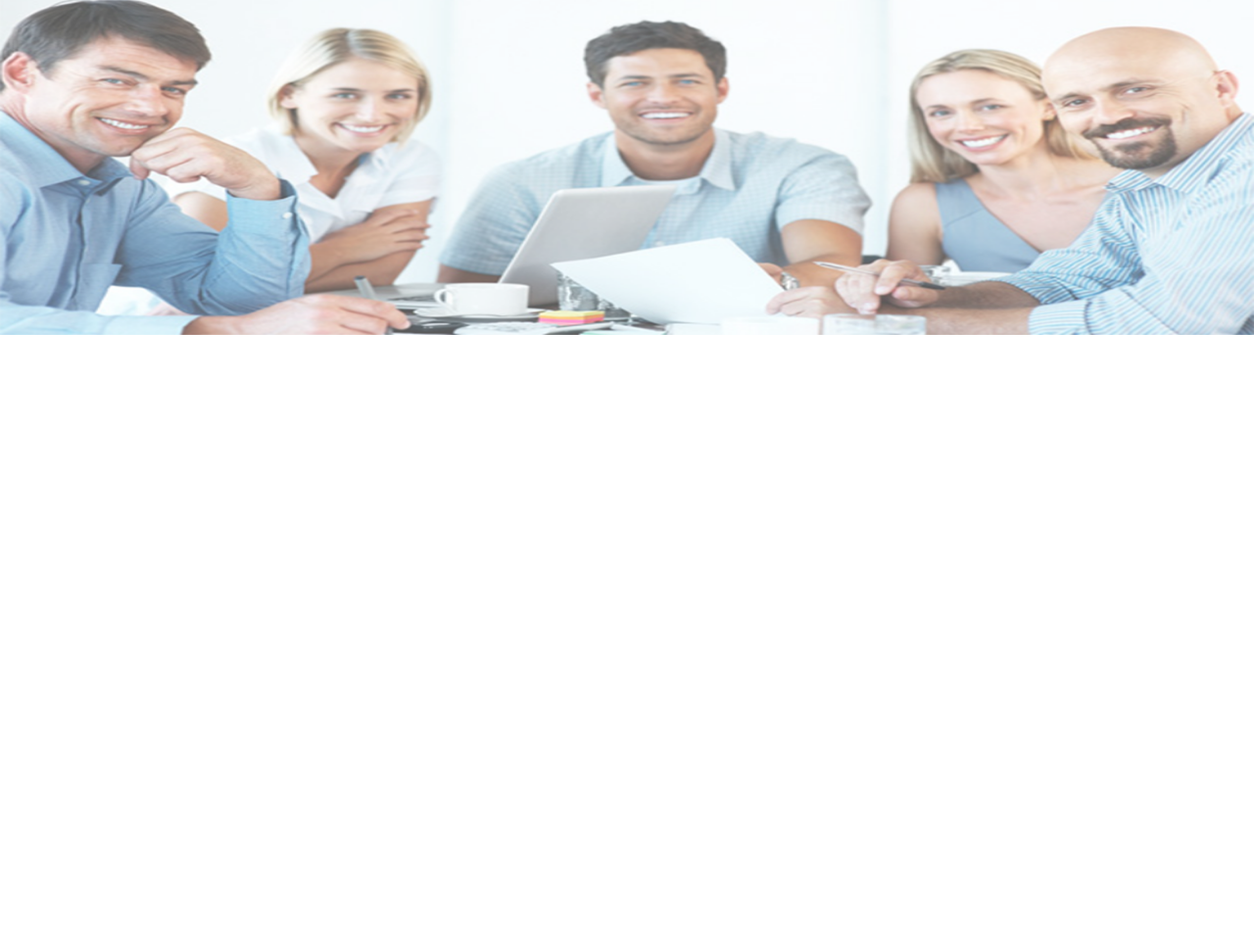
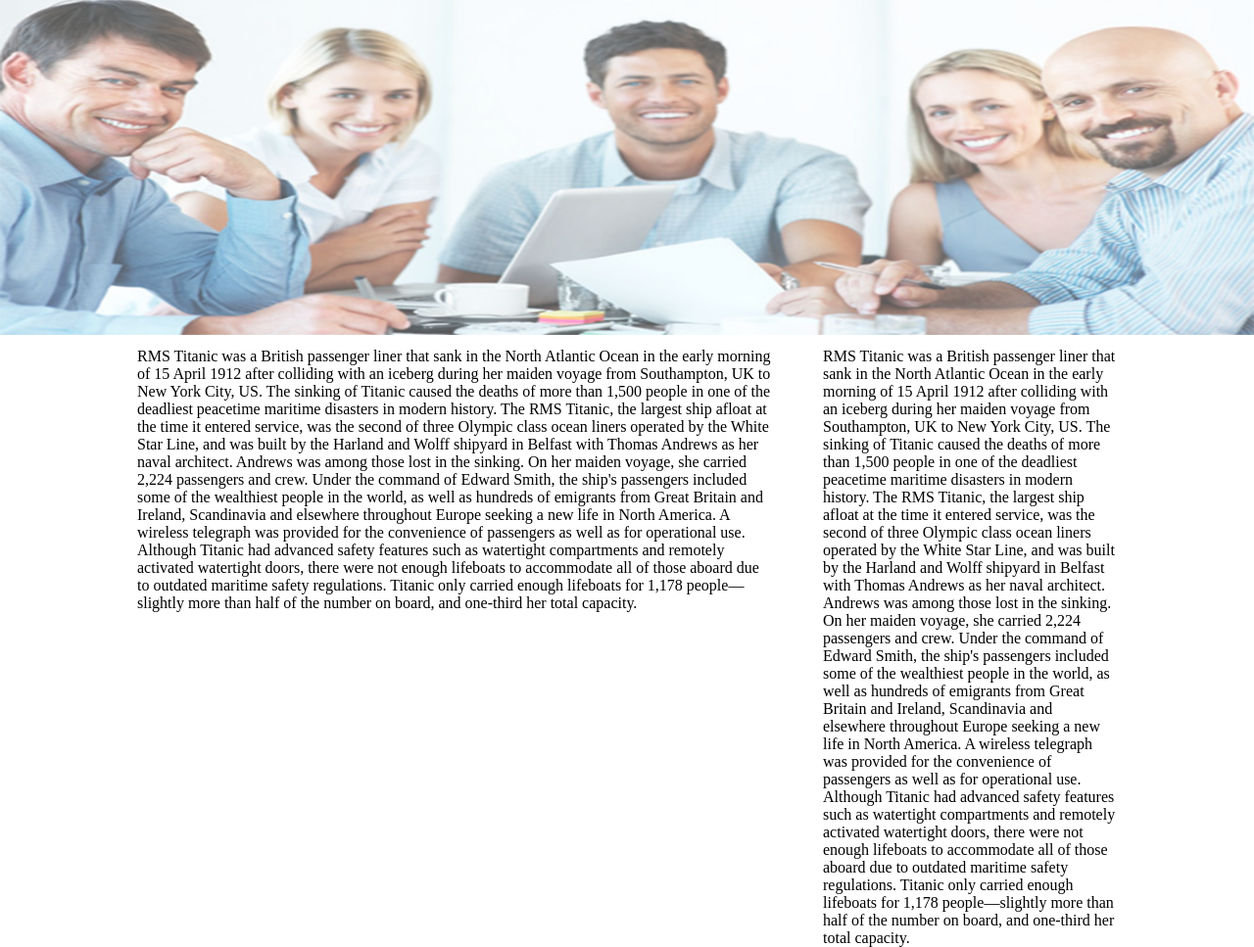
Before and after one commit to caseylalit/Asterik-Project, a plain HTML site: page Index.html in a window 1280 px wide. Shown: the part 173-1140 px from the top of the page at 98% size. Before the commit the page ends 800 px from the top, so only its background shows below. Drawn offline with Linux system fonts and the light colour scheme.

Commit message:
latest commit

```diff
--- a/Index.html
+++ b/Index.html
@@ -28,5 +28,19 @@
 <div class="image-banner">
 <img src="Images/banner.png" />
 </div>
+<div class="main-body-wrapper">
+<div class="left-column-wrapper">
+RMS Titanic was a British passenger liner that sank in the North Atlantic Ocean in the early morning of 15 April 1912 after colliding with an iceberg during her maiden voyage from Southampton, UK to New York City, US. The sinking of Titanic caused the deaths of more than 1,500 people in one of the deadliest peacetime maritime disasters in modern history. The RMS Titanic, the largest ship afloat at the time it entered service, was the second of three Olympic class ocean liners operated by the White Star Line, and was built by the Harland and Wolff shipyard in Belfast with Thomas Andrews as her naval architect. Andrews was among those lost in the sinking. On her maiden voyage, she carried 2,224 passengers and crew.
+
+Under the command of Edward Smith, the ship's passengers included some of the wealthiest people in the world, as well as hundreds of emigrants from Great Britain and Ireland, Scandinavia and elsewhere throughout Europe seeking a new life in North America. A wireless telegraph was provided for the convenience of passengers as well as for operational use. Although Titanic had advanced safety features such as watertight compartments and remotely activated watertight doors, there were not enough lifeboats to accommodate all of those aboard due to outdated maritime safety regulations. Titanic only carried enough lifeboats for 1,178 people—slightly more than half of the number on board, and one-third her total capacity.
+</div>
+<div class="right-column-wrapper">
+RMS Titanic was a British passenger liner that sank in the North Atlantic Ocean in the early morning of 15 April 1912 after colliding with an iceberg during her maiden voyage from Southampton, UK to New York City, US. The sinking of Titanic caused the deaths of more than 1,500 people in one of the deadliest peacetime maritime disasters in modern history. The RMS Titanic, the largest ship afloat at the time it entered service, was the second of three Olympic class ocean liners operated by the White Star Line, and was built by the Harland and Wolff shipyard in Belfast with Thomas Andrews as her naval architect. Andrews was among those lost in the sinking. On her maiden voyage, she carried 2,224 passengers and crew.
+
+Under the command of Edward Smith, the ship's passengers included some of the wealthiest people in the world, as well as hundreds of emigrants from Great Britain and Ireland, Scandinavia and elsewhere throughout Europe seeking a new life in North America. A wireless telegraph was provided for the convenience of passengers as well as for operational use. Although Titanic had advanced safety features such as watertight compartments and remotely activated watertight doors, there were not enough lifeboats to accommodate all of those aboard due to outdated maritime safety regulations. Titanic only carried enough lifeboats for 1,178 people—slightly more than half of the number on board, and one-third her total capacity.
+
+
+</div>
+</div>
 </body>
 </html>
--- a/css/layout.css
+++ b/css/layout.css
@@ -3,3 +3,7 @@
 .logo{float: left;margin-top: 25px;margin-left:85px;}
 .menu-bar{float:right;margin-right:100px;line-height:165px;font-family:Arial, Helvetica, sans-serif;}
 .image-banner img{width:100%;height:350px;}
+.image-banner{margin-bottom:12px;}
+.main-body-wrapper{width:1000px;margin:0px auto;margin-top:13px;}
+.left-column-wrapper{float:left;width:650px;margin-right:50px;}
+.right-column-wrapper{float:right;width:300px;}
```
